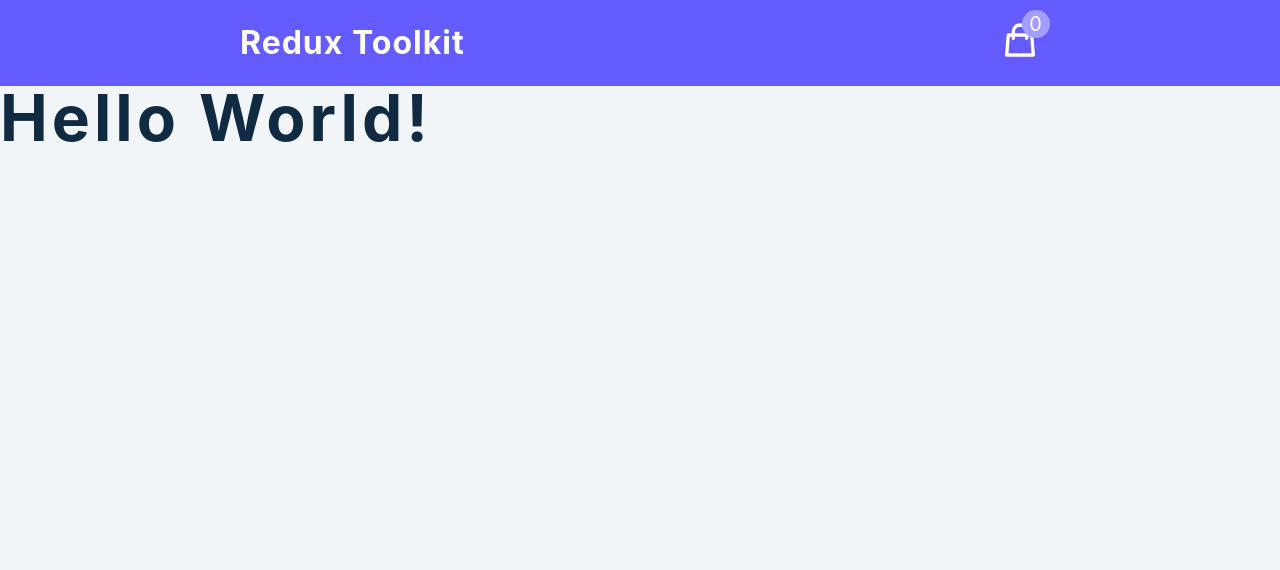
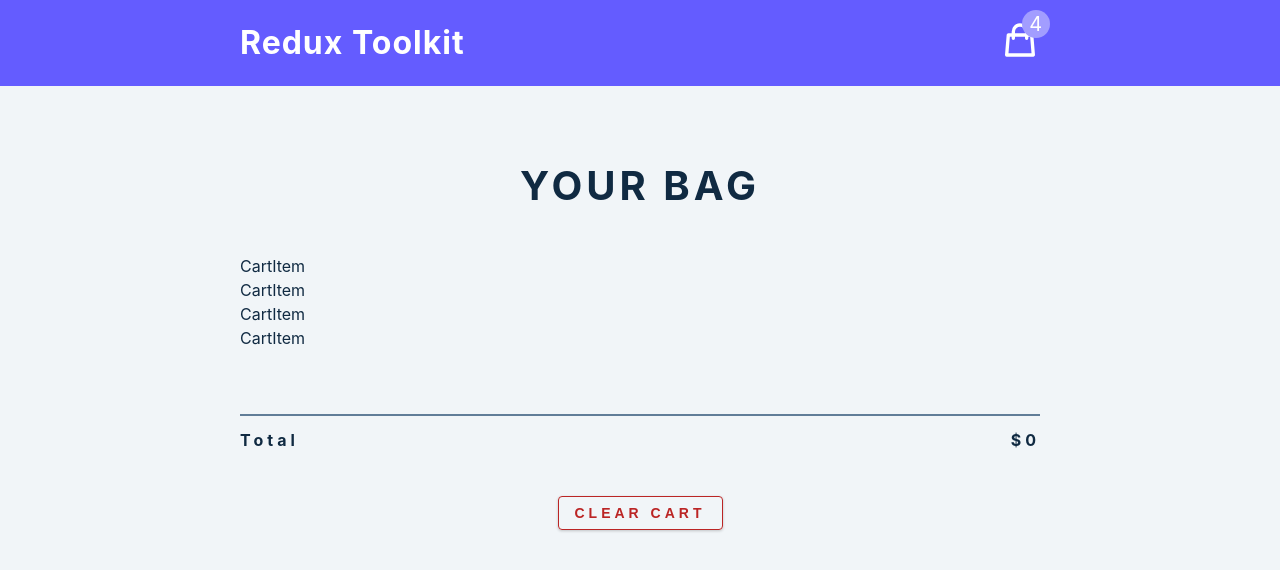
Before and after one commit to dennis-every/cart-react-redux-toolkit, a React (Create React App) app: page / in a window 1280 px wide. Shown: the top 570 px of the page. Built offline with nearby package versions, Linux system fonts and the light colour scheme.

Commit message:
Add CartContainer.js

```diff
--- a/src/App.js
+++ b/src/App.js
@@ -1,11 +1,12 @@
 import React from 'react';
 import Navbar from './components/Navbar';
+import CartContainer from './components/CartContainer';
 
 function App() {
   return (
     <main>
       <Navbar />
-      <h1>Hello World!</h1>
+      <CartContainer />
     </main>
   );
 }
--- /dev/null
+++ b/src/components/CartContainer.js
@@ -0,0 +1,41 @@
+import { useSelector } from 'react-redux';
+import CartItem from './CartItem';
+
+const CartContainer = () => {
+  const { cartItems, total, amount } = useSelector((state) => state.cart);
+
+  if (amount < 1) {
+    return (
+      <section className='cart'>
+        <header>
+          <h2>your bag</h2>
+          <h4 className='empty-cart'>is currently empty</h4>
+        </header>
+      </section>
+    );
+  }
+
+  return (
+    <section className='cart'>
+      <header>
+        <h2>your bag</h2>
+      </header>
+      <div>
+        {cartItems.map((item) => {
+          return <CartItem key={item.id} {...item} />;
+        })}
+      </div>
+      <footer>
+        <hr />
+        <div className='cart-total'>
+          <h4>
+            total <span>${total}</span>
+          </h4>
+        </div>
+        <button className='btn clear-btn'>clear cart</button>
+      </footer>
+    </section>
+  );
+};
+
+export default CartContainer;
--- /dev/null
+++ b/src/components/CartItem.js
@@ -0,0 +1,4 @@
+const CartItem = () => {
+  return <div>CartItem</div>;
+};
+export default CartItem;
--- a/src/features/cart/cartSlice.js
+++ b/src/features/cart/cartSlice.js
@@ -3,7 +3,7 @@
 
 const initialState = {
   cartItems: cartItems,
-  amount: 0,
+  amount: 4,
   total: 0,
   isLoading: true,
 };
```
